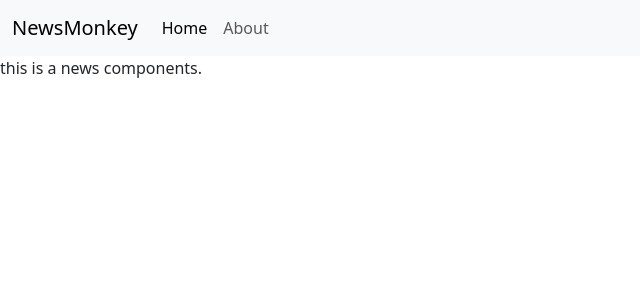
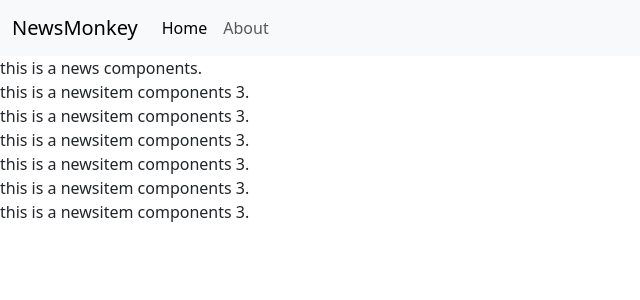
Before and after one commit to priyanka921805/newsapp, a React (Create React App) app: page / in a window 1280 px wide. Shown: the top 300 px of the page, without its empty margins (0-640 px from the left). Built offline with nearby package versions, Linux system fonts and the light colour scheme.

Commit message:
adding my newsitems

```diff
--- a/src/components/NavBar.js
+++ b/src/components/NavBar.js
@@ -1,8 +1,8 @@
 import React, { Component } from "react";
-import PropTypes from "prop-types";
+// import PropTypes from "prop-types";
 
 export class NavBar extends Component {
-  static propTypes = {};
+  // static propTypes = {};
 
   render() {
     return (
--- a/src/components/News.js
+++ b/src/components/News.js
@@ -1,10 +1,17 @@
 import React, { Component } from 'react'
+import NewsItem from './NewsItem'
 
 export class News extends Component {
   render() {
     return (
       <div>
         this is a news components.
+        <NewsItem/>                                {/* ctrl+d */}
+        <NewsItem/>
+        <NewsItem/>
+        <NewsItem/>
+        <NewsItem/>
+        <NewsItem/>
       </div>
     )
   }
--- /dev/null
+++ b/src/components/NewsItem.js
@@ -0,0 +1,13 @@
+import React, { Component } from 'react'
+
+export class NewsItem extends Component {
+  render() {
+    return (
+      <div>
+        this is a newsitem components 3.
+      </div>
+    )
+  }
+}
+
+export default NewsItem
```
